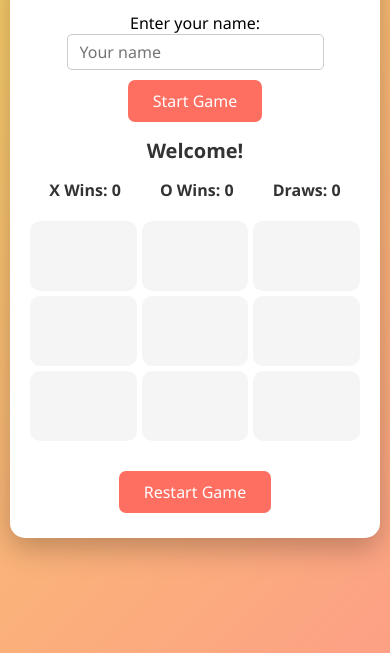
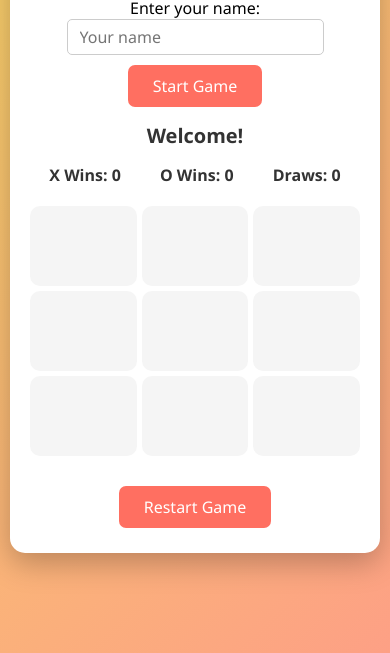
Before and after one commit to Sayed24/Tic-tac-toe, a plain HTML site: page index.html in a window 390 px wide. Shown: the part 191-844 px from the top of the page. Drawn offline with Linux system fonts and the light colour scheme.

Commit message:
Update style.css

```diff
--- a/style.css
+++ b/style.css
@@ -69,14 +69,15 @@ h1 {
   display: flex;
   justify-content: center;
   align-items: center;
-    font-size: 3rem; /* bigger font for mobile */
+  font-size: 3rem;
   font-weight: bold;
   cursor: pointer;
   border-radius: 10px;
   position: relative;
   transition: transform 0.2s, background-color 0.3s;
-    min-height: 80px; /* ensures cell is tall enough */
-    min-width: 80px;
+  min-height: 100px;
+  min-width: 100px;
+  touch-action: manipulation; /* ensures touch events trigger properly */
   user-select: none;
 }
 
@@ -117,11 +118,11 @@ h1 {
   color: #333;
 }
 
-/* Responsive adjustments for mobile */
+/* Mobile responsiveness */
 @media (max-width: 400px) {
   .cell {
     font-size: 2.5rem;
-        min-height: 70px;
-        min-width: 70px;
+    min-height: 80px;
+    min-width: 80px;
   }
 }
```
Lines whose indentation alone changed are shown as unchanged.
